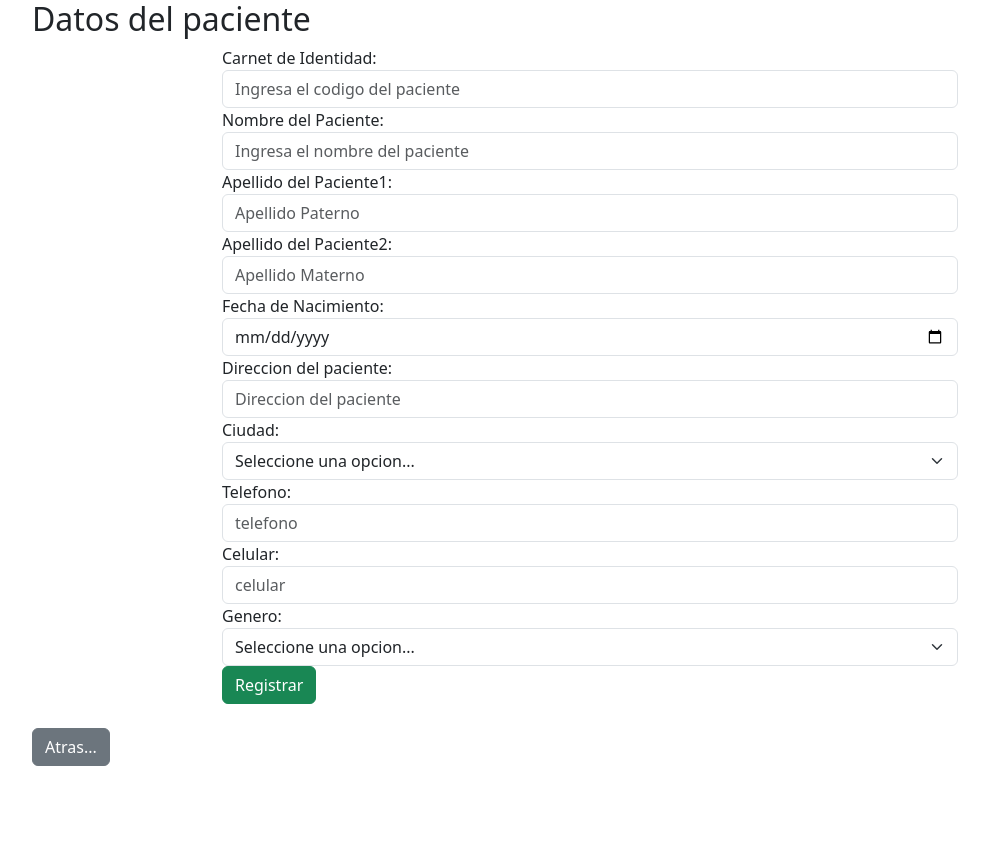
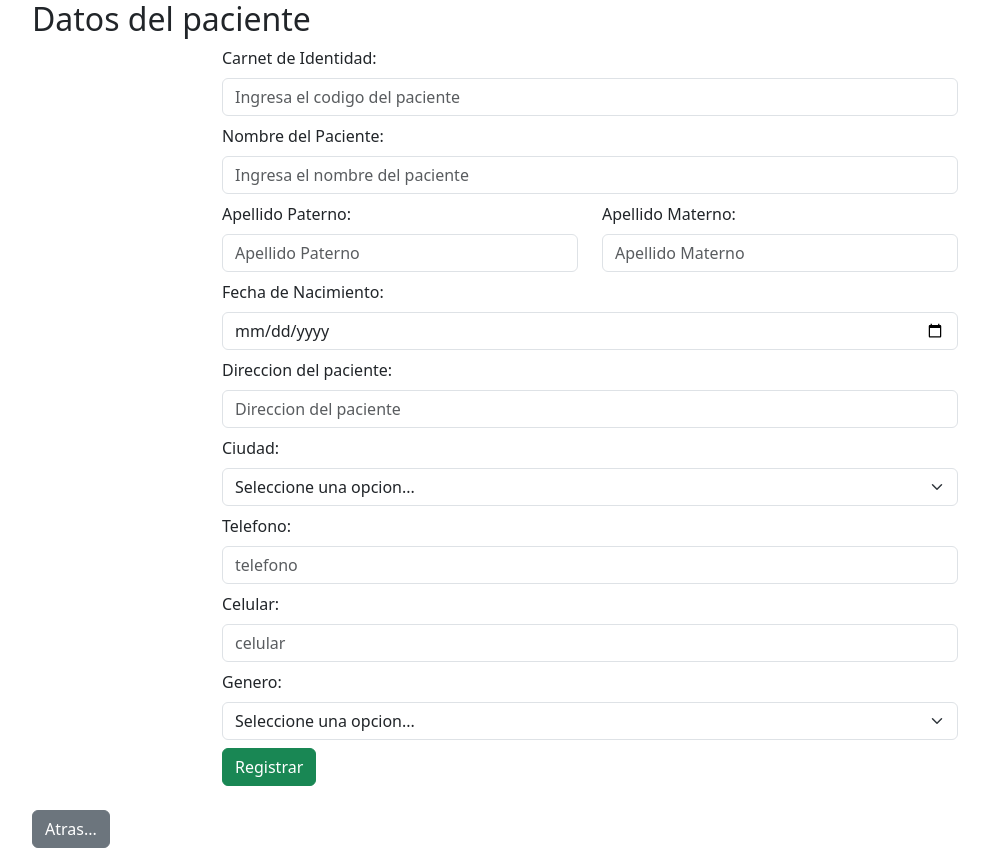
Before and after one commit to xhrisgab/CM, a PHP site: page /paciente/registro_paciente.php in a window 1280 px wide. Shown: the whole page, without its empty margins (50-1039 px from the left). Before the commit the page ends 766 px from the top, so only its background shows below. Run offline with PHP 8.4, Linux system fonts and the light colour scheme.

```diff
--- a/paciente/registro_paciente.php
+++ b/paciente/registro_paciente.php
@@ -17,35 +17,59 @@
         <div class="row justify-content-md-center">
             <div class="col-lg-8 col-md-12">
 
-                <form action="datos_paciente.php" method="post">
-                    <div class="form-group">
-                        <label for="CI">Carnet de Identidad:</label>
-                        <input type="text" class="form-control" id="ci" placeholder="Ingresa el codigo del paciente" name="ci">
+                <form action="datos_paciente.php" method="post" class="needs-validation" novalidate>
+                    <div class="form-group pb-2">
+                        <label for="CI" class="form-label">Carnet de Identidad:</label>
+                        <input type="text" class="form-control" id="ci" placeholder="Ingresa el codigo del paciente" name="ci" required>
+                        <div class="invalid-feedback">
+                            Por favor ingrese el CI.
+                        </div>
                     </div>
-                    <div class="form-group">
-                        <label for="Nombre">Nombre del Paciente:</label>
-                        <input type="text" class="form-control" id="nombre" placeholder="Ingresa el nombre del paciente" name="nombre">
+                    <div class="form-group pb-2">
+                        <label for="Nombre" class="form-label">Nombre del Paciente:</label>
+                        <input type="text" class="form-control" id="nombre" placeholder="Ingresa el nombre del paciente" name="nombre" required>
+                        <div class="invalid-feedback">
+                            El Nombre es requerido
+                        </div>
                     </div>
-                    <div class="form-group">
-                        <label for="Apellido1">Apellido del Paciente1:</label>
-                        <input type="text" class="form-control" id="Apellido1" placeholder="Apellido Paterno" name="lastName1">
+                    <div class="row pb-2">
+                        <div class="col-6">
+                            <div class="form-group">
+                                <label for="Apellido1" class="form-label">Apellido Paterno:</label>
+                                <input type="text" class="form-control" id="Apellido1" placeholder="Apellido Paterno" name="lastName1" required>
+                                <div class="invalid-feedback">
+                                    El apellido paterno es requerido
+                                </div>
+                            </div>
+                        </div>
+                        <div class="col-6">
+                            <div class="form-group">
+                                <label for="Apellid2" class="form-label">Apellido Materno:</label>
+                                <input type="text" class="form-control" id="Apellido2" placeholder="Apellido Materno" name="lastName2" required>
+                                <div class="invalid-feedback">
+                                    El apellido materno es requerido
+                                </div>
+                            </div>
+                        </div>
                     </div>
-                    <div class="form-group">
-                        <label for="Apellid2">Apellido del Paciente2:</label>
-                        <input type="text" class="form-control" id="Apellido2" placeholder="Apellido Materno" name="lastName2">
+                    <div class="form-group pb-2">
+                        <label for="Data" class="form-label">Fecha de Nacimiento:</label>
+                        <input type="date" class="form-control" id="birthday" placeholder="Fecha de nacimiento" name="birthday" required>
+                        <div class="invalid-feedback">
+                                La fecha de nacimiento es requerido
+                        </div>
                     </div>
-                    <div class="form-group">
-                        <label for="Data">Fecha de Nacimiento:</label>
-                        <input type="date" class="form-control" id="birthday" placeholder="Fecha de nacimiento" name="birthday">
+                    <div class="form-group pb-2">
+                        <label for="Direccion" class="form-label">Direccion del paciente:</label>
+                        <input type="text" class="form-control" id="address" placeholder="Direccion del paciente" name="address" required>
+                        <div class="invalid-feedback">
+                            Ingrese una direccion.
+                        </div>
                     </div>
-                    <div class="form-group">
-                        <label for="Direccion">Direccion del paciente:</label>
-                        <input type="text" class="form-control" id="address" placeholder="Direccion del paciente" name="address">
-                    </div>
-                    <div class="form-group">
-                        <label for="Direccion">Ciudad:</label>
-                        <select class="form-select" aria-label="Default" name="ciudad" id="ciudad">
-                            <option selected>Seleccione una opcion...</option>
+                    <div class="form-group pb-2">
+                        <label for="Direccion" class="form-label">Ciudad:</label>
+                        <select class="form-select" aria-label="Default" name="ciudad" id="ciudad" required>
+                            <option selected disabled>Seleccione una opcion...</option>
                             <option value="La Paz">La Paz</option>
                             <option value="Oruro">Oruro</option>
                             <option value="Potosi">Potosi</option>
@@ -57,22 +81,28 @@
                             <option value="Santa Cruz">Santa Cruz</option>
                             <option value="Otro">Otro</option>
                         </select>
+                        <div class="invalid-feedback">
+                            Seleccione una ciudad
+                        </div>
                     </div>
-                    <div class="form-group">
-                        <label for="Cellphone">Telefono:</label>
+                    <div class="form-group pb-2">
+                        <label for="Cellphone" class="form-label">Telefono:</label>
                         <input type="number" class="form-control" id="telefono" placeholder="telefono" name="telefono">
                     </div>
-                    <div class="form-group">
-                        <label for="Cellphone">Celular:</label>
+                    <div class="form-group pb-2">
+                        <label for="Cellphone" class="form-label">Celular:</label>
                         <input type="number" class="form-control" id="celular" placeholder="celular" name="celular">
                     </div>
-                    <div class="form-group">
-                        <label for="Sexo">Genero:</label>
-                        <select class="form-select" aria-label="Default select example" name="sex" id="sex">
+                    <div class="form-group pb-2">
+                        <label for="Sexo" class="form-label">Genero:</label>
+                        <select class="form-select" aria-label="Default select example" name="sex" id="sex" required>
                             <option selected>Seleccione una opcion...</option>
                             <option value="M">Masculino</option>
                             <option value="F">Femenino</option>
                         </select>
+                        <div class="invalid-feedback">
+                            Elija una opcion de Genero.
+                        </div>
                     </div>
                     <button type="submit" class="btn btn-success">Registrar</button>
                 </form>
@@ -88,4 +118,26 @@
     </div>
 </body>
 <script src="https://cdn.jsdelivr.net/npm/bootstrap@5.3.0-alpha3/dist/js/bootstrap.bundle.min.js" integrity="sha384-ENjdO4Dr2bkBIFxQpeoTz1HIcje39Wm4jDKdf19U8gI4ddQ3GYNS7NTKfAdVQSZe" crossorigin="anonymous"></script>
+
+<script>
+    // Example starter JavaScript for disabling form submissions if there are invalid fields
+(() => {
+  'use strict'
+
+  // Fetch all the forms we want to apply custom Bootstrap validation styles to
+  const forms = document.querySelectorAll('.needs-validation')
+
+  // Loop over them and prevent submission
+  Array.from(forms).forEach(form => {
+    form.addEventListener('submit', event => {
+      if (!form.checkValidity()) {
+        event.preventDefault()
+        event.stopPropagation()
+      }
+
+      form.classList.add('was-validated')
+    }, false)
+  })
+})()
+</script>
 </html>
```
Also changed, not shown: paciente/delete_paciente.php (added, +50 -0 lines), paciente/update_paciente.php (added, +59 -0 lines), paciente/ver_paciente.php (+78 -15 lines).
